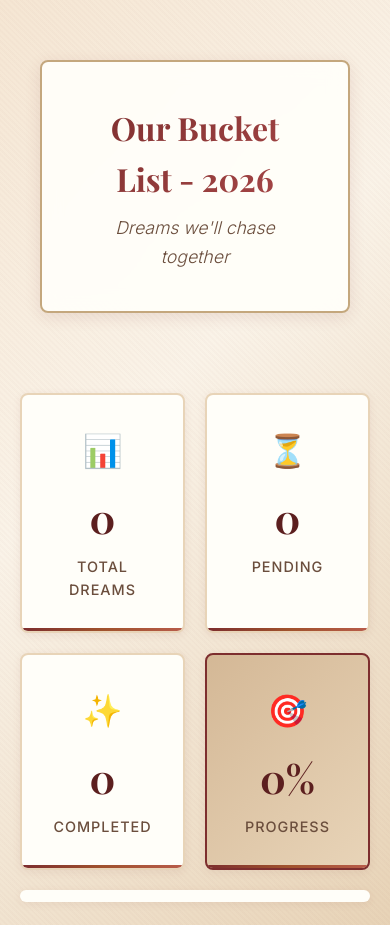
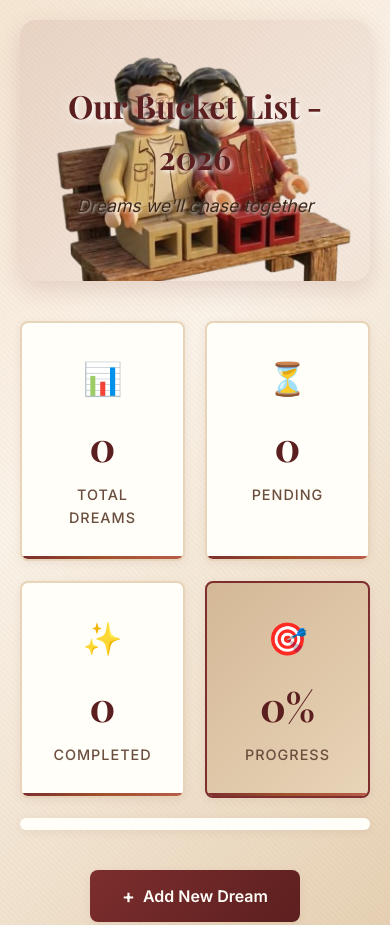
Before and after one commit to Tzain52/bucket_list_2026, a plain HTML site: page static/index.html in a window 390 px wide. Shown: the top 925 px of the page. Drawn offline with nearby package versions, Linux system fonts and the light colour scheme; no server answers.

Commit message:
Add custom hero banner image with LEGO figures
- Use custom image.png as hero banner background
- Update header styling for better image display
- Add text shadows for readability over image
- Make header responsive for mobile devices
- Enhance visual appeal with rounded corners and shadows

```diff
--- a/static/styles.css
+++ b/static/styles.css
@@ -65,35 +65,73 @@ body {
 
 .header {
     text-align: center;
-    padding: 40px 20px;
+    padding: 0;
     margin-bottom: 40px;
+    border-radius: 16px;
+    overflow: hidden;
+    box-shadow: var(--shadow-lg);
 }
 
 .header-content {
-    background: rgba(255, 254, 249, 0.95);
-    backdrop-filter: blur(10px);
-    padding: 40px;
-    border-radius: var(--border-radius);
-    box-shadow: var(--shadow-md);
-    border: 2px solid var(--beige-dark);
+    background-image: url('image.png');
+    background-size: cover;
+    background-position: center;
+    background-repeat: no-repeat;
+    padding: 80px 40px;
+    position: relative;
+    min-height: 300px;
+    display: flex;
+    flex-direction: column;
+    justify-content: center;
+    align-items: center;
+}
+
+.header-content::before {
+    content: '';
+    position: absolute;
+    top: 0;
+    left: 0;
+    right: 0;
+    bottom: 0;
+    background: linear-gradient(135deg, rgba(125, 46, 46, 0.1) 0%, rgba(168, 72, 72, 0.05) 100%);
+    pointer-events: none;
 }
 
 .title {
     font-family: 'Playfair Display', serif;
-    font-size: 3rem;
+    font-size: 3.5rem;
     font-weight: 700;
-    background: linear-gradient(135deg, var(--primary) 0%, var(--secondary) 100%);
-    -webkit-background-clip: text;
-    -webkit-text-fill-color: transparent;
-    background-clip: text;
+    color: var(--maroon-dark);
+    text-shadow: 2px 2px 4px rgba(255, 255, 255, 0.8),
+                 0 0 20px rgba(255, 255, 255, 0.6);
     margin-bottom: 10px;
+    position: relative;
+    z-index: 1;
 }
 
 .subtitle {
-    font-size: 1.1rem;
-    color: var(--text-medium);
-    font-weight: 300;
+    font-size: 1.3rem;
+    color: var(--text-dark);
+    font-weight: 400;
     font-style: italic;
+    text-shadow: 1px 1px 3px rgba(255, 255, 255, 0.9);
+    position: relative;
+    z-index: 1;
+}
+
+@media (max-width: 768px) {
+    .header-content {
+        padding: 60px 20px;
+        min-height: 250px;
+    }
+
+    .title {
+        font-size: 2.5rem;
+    }
+
+    .subtitle {
+        font-size: 1.1rem;
+    }
 }
 
 .stats-section {
```
Also changed, not shown: static/image.png (added).
